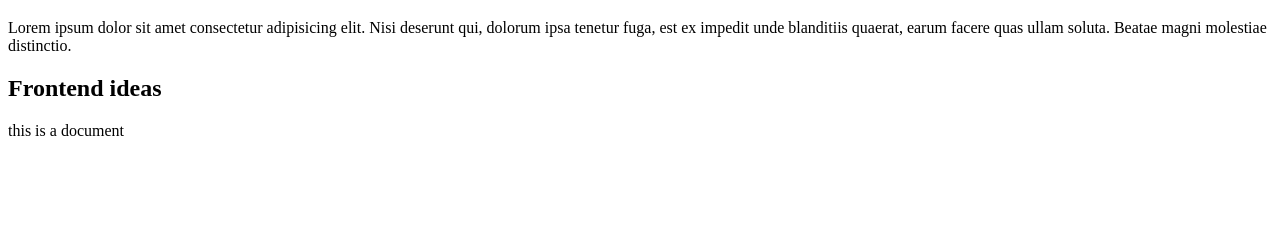
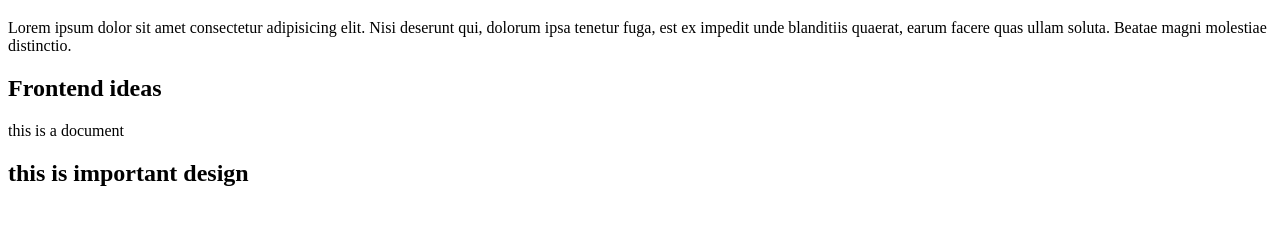
Before and after one commit to jaffer325/samplerep, a plain HTML site: page index.html in a window 1280 px wide. Shown: the part 61-286 px from the top of the page. Drawn offline with Linux system fonts and the light colour scheme.

Commit message:
Update index.html

```diff
--- a/index.html
+++ b/index.html
@@ -18,6 +18,8 @@
 <h2>Frontend ideas </h2>
 <p>this is a document </p>
 
+<h2>this is  important design</h2>
+
 </body>
 
 </html>
```
